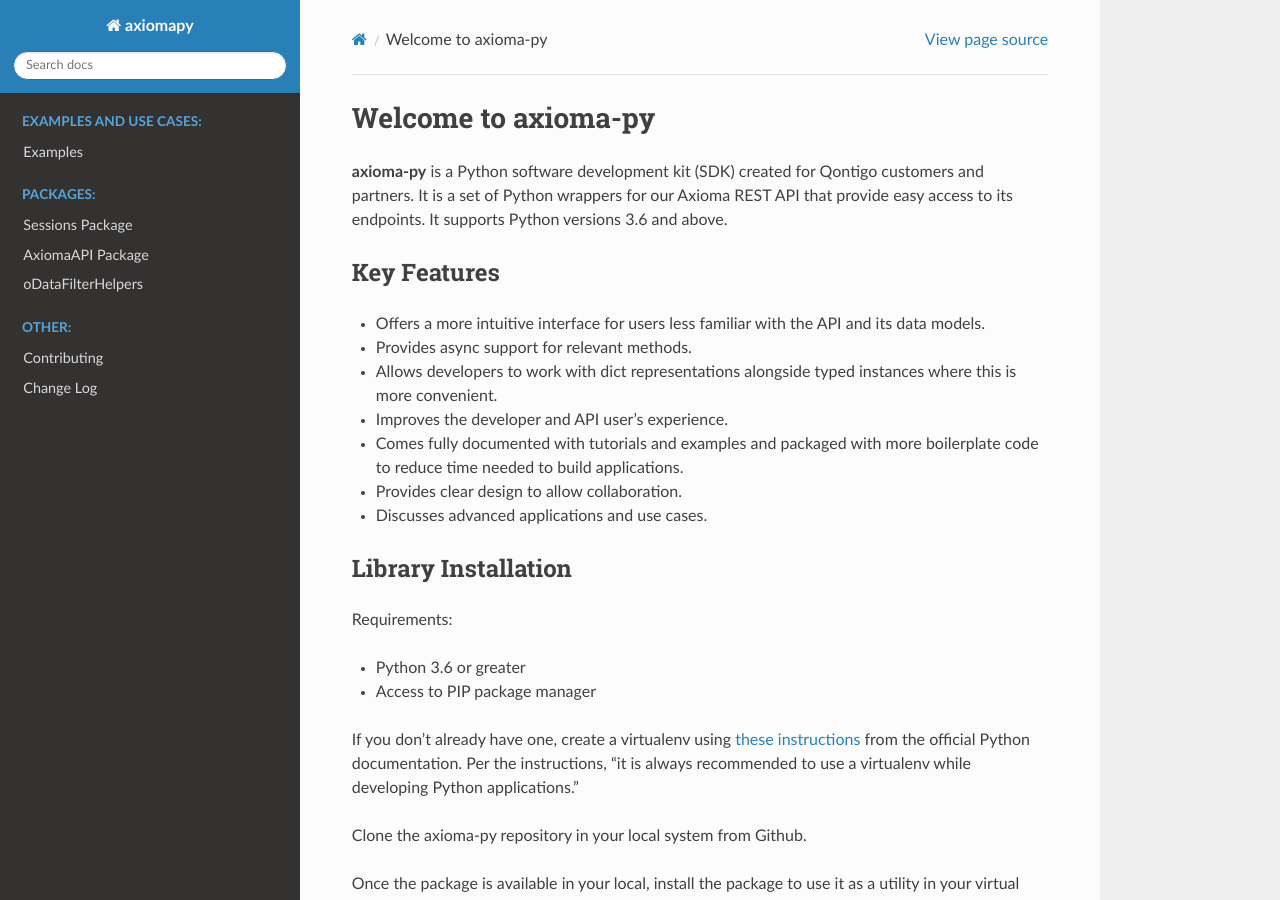
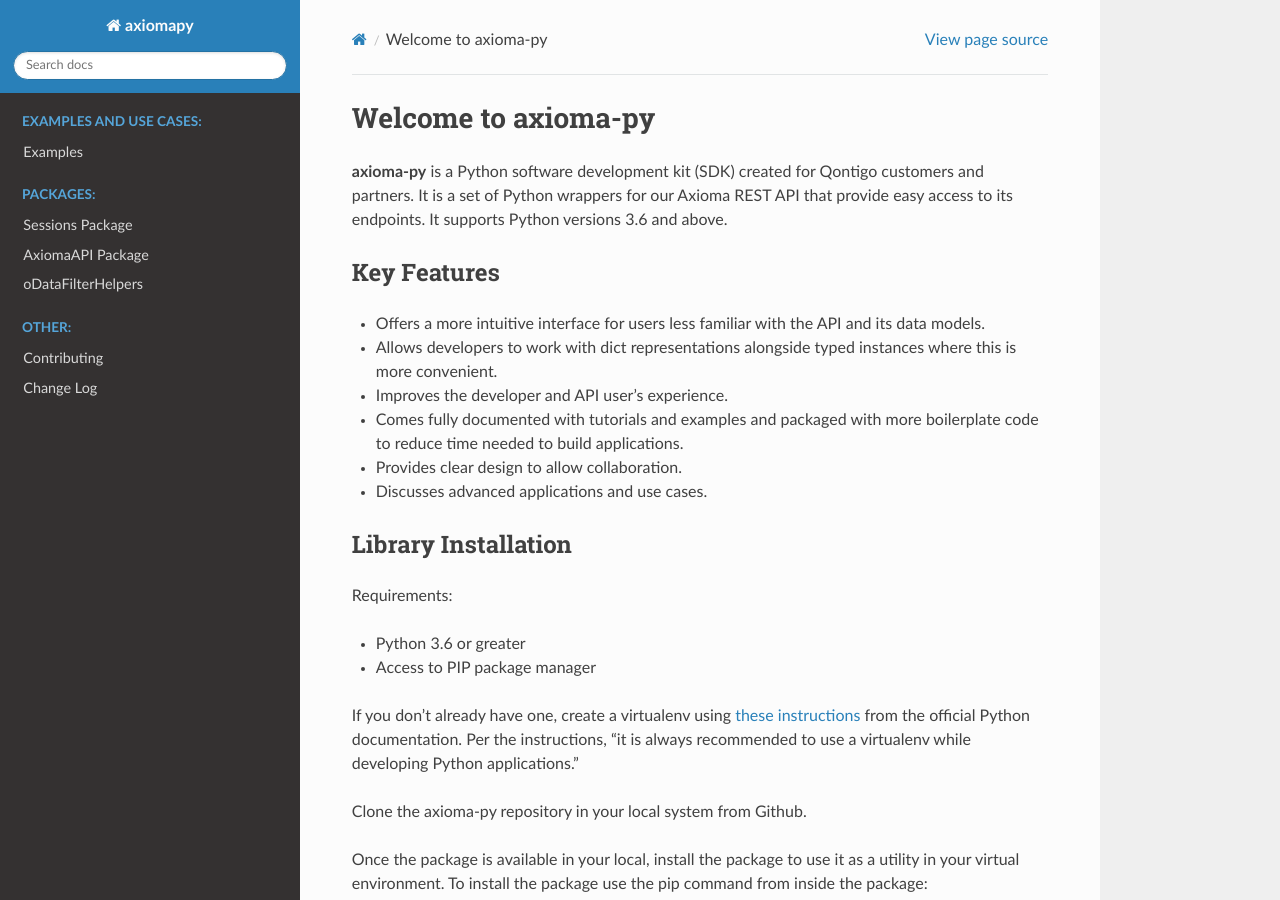
Before and after one commit to Qontigo/axioma-py, a Sphinx documentation site: the page built from docs/index.rst, in a window 1280 px wide and 900 px high. Built offline with Sphinx 7.4.7 and the Read the Docs theme 2.0.0, drawn with Linux system fonts in a browser that asks for light colours.

Commit message:
removing async support

```diff
--- a/docs/index.rst
+++ b/docs/index.rst
@@ -18,7 +18,6 @@
 ============
 
 - Offers a more intuitive interface for users less familiar with the API and its data models.
-- Provides async support for relevant methods.
 - Allows developers to work with dict representations alongside typed instances where this is more convenient.
 - Improves the developer and API user’s experience.
 - Comes fully documented with tutorials and examples and packaged with more boilerplate code to reduce time needed to build applications.
```
